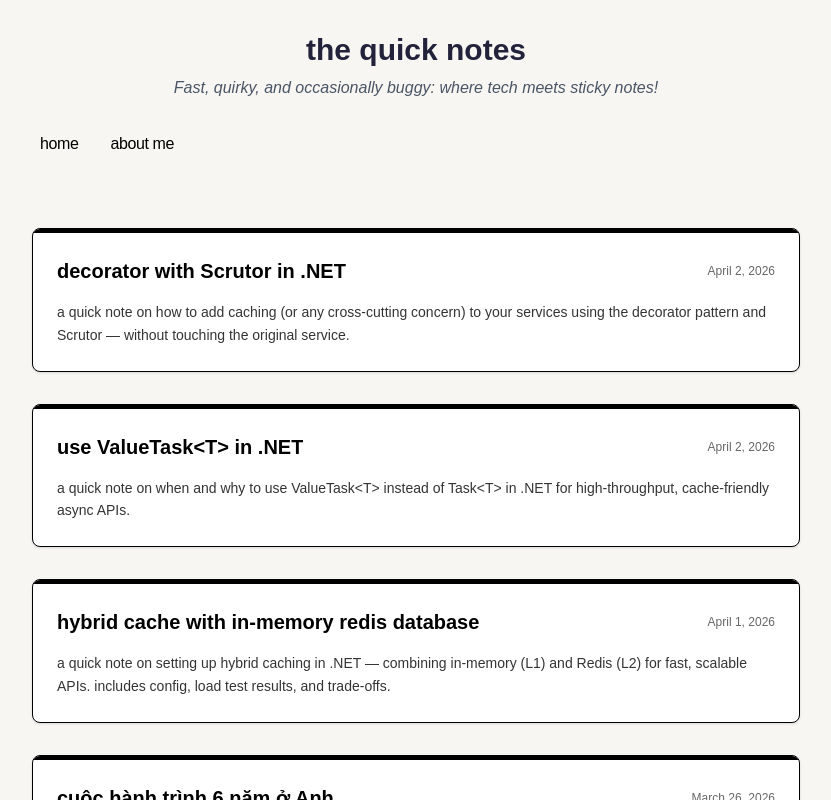
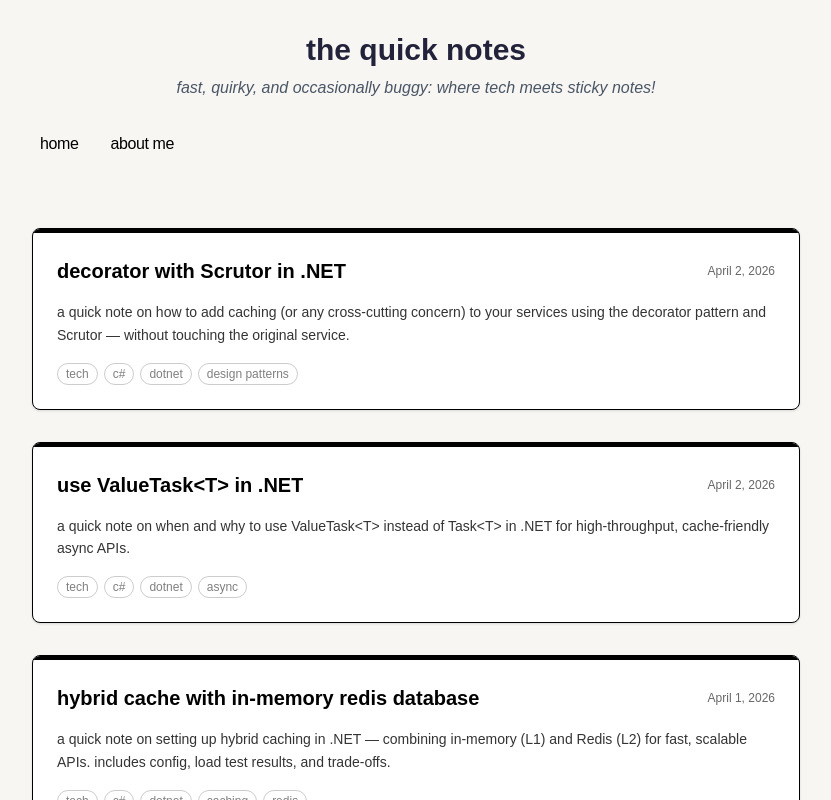
Before and after one commit to tructn/tructn.github.io, a Next.js app: page /blog in a window 1280 px wide. Shown: the top 800 px of the page, without its empty margins (224-1055 px from the left). Built offline with nearby package versions, Linux system fonts and the light colour scheme; a web font is replaced by a local one.

Commit message:
chore: support tags

```diff
--- a/app/blog/[slug]/page.tsx
+++ b/app/blog/[slug]/page.tsx
@@ -89,10 +89,27 @@ export default async function Blog({ params }) {
           <h1 className="title font-bold text-3xl sm:text-4xl tracking-tight mb-4">
             {post.metadata.title}
           </h1>
-          <div className="flex items-center text-sm opacity-60">
+          <div className="flex items-center gap-4 text-sm opacity-60 flex-wrap">
+            {post.metadata.language && (
+              <span className="text-base" title={post.metadata.language}>
+                {post.metadata.language === "vietnamese" ? "🇻🇳" : "🇬🇧"}
+              </span>
+            )}
             <time dateTime={post.metadata.publishedAt}>
               {formatDate(post.metadata.publishedAt)}
             </time>
+            {post.metadata.tags && (
+              <div className="flex flex-wrap gap-1.5">
+                {post.metadata.tags.split(",").map((tag) => (
+                  <span
+                    key={tag.trim()}
+                    className="px-2 py-0.5 text-xs rounded-full border border-black/30 text-black/60 opacity-100"
+                  >
+                    {tag.trim()}
+                  </span>
+                ))}
+              </div>
+            )}
           </div>
         </header>
 
--- a/app/blog/posts/dotnet-decorator-scrutor.mdx
+++ b/app/blog/posts/dotnet-decorator-scrutor.mdx
@@ -2,6 +2,8 @@
 title: "decorator with Scrutor in .NET"
 publishedAt: 2026-04-02
 summary: a quick note on how to add caching (or any cross-cutting concern) to your services using the decorator pattern and Scrutor — without touching the original service.
+language: english
+tags: tech, c#, dotnet, design patterns
 ---
 
 use [Scrutor](https://github.com/khellang/Scrutor) to wrap your existing service with a decorator that adds caching, logging, or any cross-cutting concern — without modifying the original service.
--- a/app/blog/posts/dotnet-hybrid-caching.mdx
+++ b/app/blog/posts/dotnet-hybrid-caching.mdx
@@ -2,6 +2,8 @@
 title: "hybrid cache with in-memory redis database"
 publishedAt: 2026-04-01
 summary: a quick note on setting up hybrid caching in .NET — combining in-memory (L1) and Redis (L2) for fast, scalable APIs. includes config, load test results, and trade-offs.
+language: english
+tags: tech, c#, dotnet, caching, redis
 ---
 
 hybrid cache = in-memory (L1) + Redis (L2). reads hit L1 first (fast), then L2, then the data source. Redis keeps the cache consistent across multiple server instances.
--- a/app/blog/posts/dotnet-value-task.mdx
+++ b/app/blog/posts/dotnet-value-task.mdx
@@ -2,6 +2,8 @@
 title: "use ValueTask<T> in .NET"
 publishedAt: 2026-04-02
 summary: a quick note on when and why to use ValueTask<T> instead of Task<T> in .NET for high-throughput, cache-friendly async APIs.
+language: english
+tags: tech, c#, dotnet, async
 ---
 
 use `ValueTask<T>` when your async method often returns a result synchronously — it avoids unnecessary heap allocations and is faster under load.
--- a/app/blog/posts/life-in-the-uk.mdx
+++ b/app/blog/posts/life-in-the-uk.mdx
@@ -2,6 +2,8 @@
 title: "cuộc hành trình 6 năm ở Anh"
 publishedAt: "2026-03-26"
 summary: "Năm 2019, nhận được một tin nhắn trên linkedin từ một người lạ mời mình sang Anh làm việc, lúc đó mình đang làm cho một công ty ở Việt Nam"
+language: vietnamese
+tags: life, uk, story
 ---
 
 Năm 2019, mình nhận được một tin nhắn trên LinkedIn từ một người lạ. Nội dung đại loại là: “Bạn có muốn sang Anh làm việc không?” Nghe cứ như mấy tin nhắn “bạn đã trúng thưởng 100 triệu” hồi xưa, chỉ khác là lần này… nó có vẻ legit hơn một xíu.
--- a/app/blog/posts/welcome.mdx
+++ b/app/blog/posts/welcome.mdx
@@ -2,6 +2,8 @@
 title: "velkommen"
 publishedAt: "2026-03-22"
 summary: "this is my first post on my new blog. join me as i share my thoughts and experiences."
+language: english
+tags: general
 ---
 
 hi there, welcome to my first post!
--- a/app/components/posts.tsx
+++ b/app/components/posts.tsx
@@ -36,6 +36,18 @@ export function BlogPosts() {
                   {post.metadata.summary}
                 </p>
               )}
+              {post.metadata.tags && (
+                <div className="flex flex-wrap gap-1.5 mt-4">
+                  {post.metadata.tags.split(",").map((tag) => (
+                    <span
+                      key={tag.trim()}
+                      className="px-2 py-0.5 text-xs rounded-full border border-black/20 text-black/50"
+                    >
+                      {tag.trim()}
+                    </span>
+                  ))}
+                </div>
+              )}
             </div>
           </Link>
         ))}
--- a/app/layout.tsx
+++ b/app/layout.tsx
@@ -62,7 +62,7 @@ export default function RootLayout({
               </a>
             </h1>
             <p className="text-base text-gray-600 italic">
-              Fast, quirky, and occasionally buggy: where tech meets sticky
+              fast, quirky, and occasionally buggy: where tech meets sticky
               notes!
             </p>
           </header>
```
Also changed, not shown: app/blog/utils.ts (+44 -42 lines).
